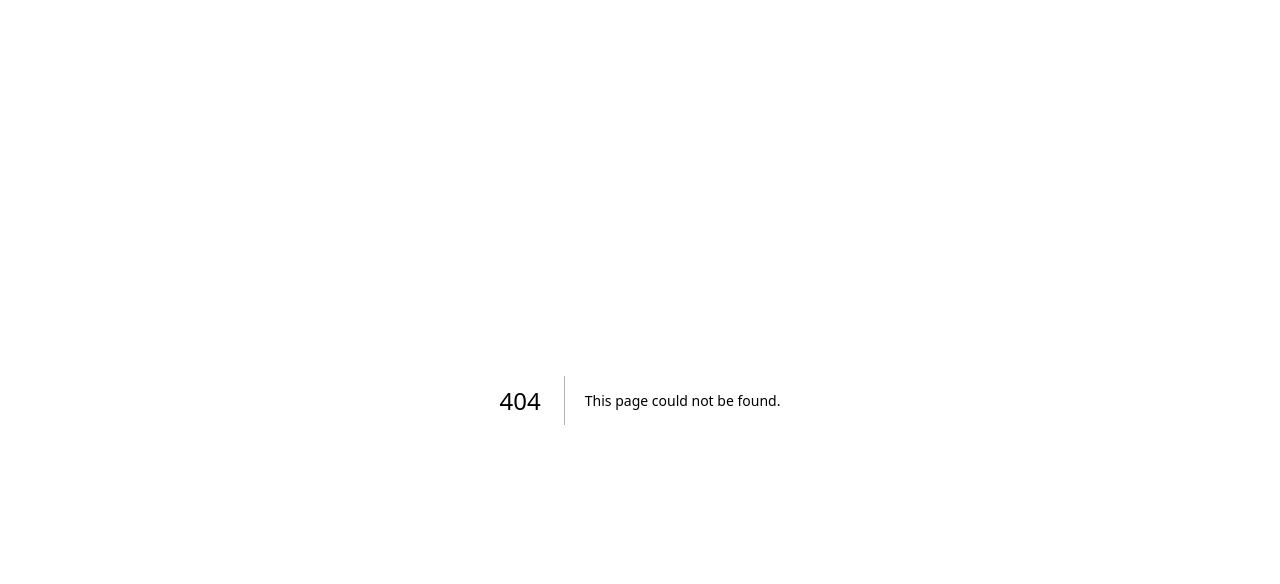
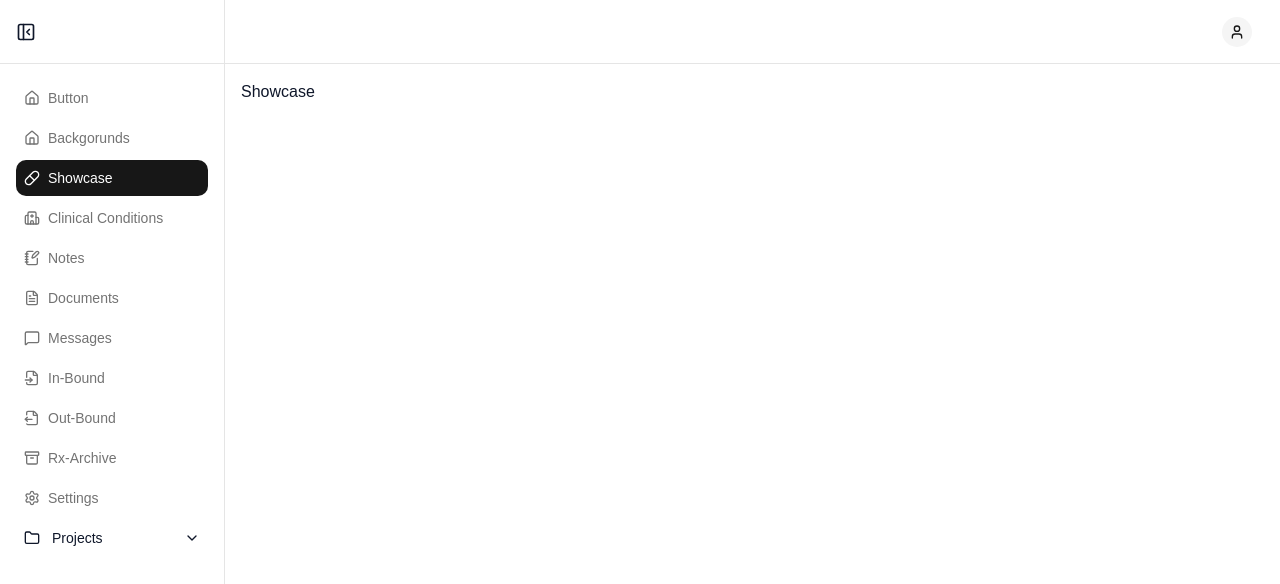
Before and after one commit to Harit007x/satoriui, a Next.js app: page /components/showcase in a window 1280 px wide. Before the commit this address had no page. Shown: the top 584 px of the page. Built offline with nearby package versions, Linux system fonts and the light colour scheme.

Commit message:
fixed the sidebar (icon,title) vertical alignment issue

```diff
--- /dev/null
+++ b/app/components/backgrounds/page.tsx
@@ -0,0 +1,3 @@
+export default function Backgrounds() {
+  return <div>backgrounds</div>;
+}
--- a/app/components/layout.tsx
+++ b/app/components/layout.tsx
@@ -1,9 +1,10 @@
 import SideNav from "@/components/side-nav";
+import { ComponentsNavbarItems } from "@/utils/constants";
 
 export default function ComponentsLayout({
   children,
 }: {
   children: React.ReactNode;
 }) {
-  return <SideNav>{children}</SideNav>;
+  return <SideNav sidenavItems={ComponentsNavbarItems}>{children}</SideNav>;
 }
--- /dev/null
+++ b/app/components/showcase/page.tsx
@@ -0,0 +1,3 @@
+export default function Showcase() {
+  return <div>Showcase</div>;
+}
--- a/app/layout.tsx
+++ b/app/layout.tsx
@@ -1,15 +1,10 @@
 import type { Metadata } from "next";
-import { Geist, Geist_Mono } from "next/font/google";
+import { Geist } from "next/font/google";
 import "./globals.css";
 import { ThemeProvider } from "@/components/theme-provider";
 
 const geistSans = Geist({
   variable: "--font-geist-sans",
-  subsets: ["latin"],
-});
-
-const geistMono = Geist_Mono({
-  variable: "--font-geist-mono",
   subsets: ["latin"],
 });
 
@@ -25,9 +20,7 @@ export default function RootLayout({
 }>) {
   return (
     <html lang="en" suppressHydrationWarning>
-      <body
-        className={`${geistSans.variable} ${geistMono.variable} antialiased`}
-      >
+      <body className={`${geistSans.variable} antialiased`}>
         <ThemeProvider
           attribute="class"
           defaultTheme="system"
--- a/components/header.tsx
+++ b/components/header.tsx
@@ -22,8 +22,8 @@ function Header(props: IHeader) {
   return (
     <div
       className={clsx(
-        "flex justify-end border-b border-muted-background h-16 px-4 items-center",
-        { "justify-between": !props.collapsed }
+        "flex justify-between border-b border-muted-background h-16 px-4 items-center",
+        { "justify-end": props.collapsed }
       )}
     >
       <SideNavToggleBtn
--- a/components/menu-item.tsx
+++ b/components/menu-item.tsx
@@ -72,15 +72,19 @@ const MenuItem = ({ item }: { item: SideNavItem }) => {
     <Link
       href={item.path}
       className={clsx(
-        "flex items-center space-x-3 min-w-[10rem] p-2 rounded-md",
+        "flex items-center gap-2 min-w-[10rem] p-2 py-2.5 rounded-lg text-sm",
         {
           "bg-primary text-white": isActive(item.path),
-          "hover:bg-primary/20": !isActive(item.path),
+          "text-muted-foreground hover:bg-primary/20": !isActive(item.path),
         }
       )}
     >
-      {item.icon}
-      <span className="font-medium text-sm">{item.title}</span>
+      {item.icon && (
+        <span className="h-4 w-4 shrink-0 flex items-center justify-center">
+          {item.icon}
+        </span>
+      )}
+      <span className="leading-4">{item.title}</span>
     </Link>
   );
 };
--- a/components/side-nav.tsx
+++ b/components/side-nav.tsx
@@ -8,17 +8,18 @@ import clsx from "clsx";
 
 import MenuItem from "./menu-item";
 import { Icons } from "./icons";
-import { SIDENAV_ITEMS } from "@/utils/constants";
 import Header from "./header";
 import { SideNavToggleBtn } from "./side-nav-toggle-btn";
 import { useSidebarMediaQuery } from "@/hooks/useSidebarMediaQuery";
 import { useHandleClickOutside } from "@/hooks/useHandleClickOutside";
+import { SideNavItem } from "@/utils/types";
 
 interface SideNavProps {
   children: React.ReactNode;
+  sidenavItems: SideNavItem[];
 }
 
-const SideNav = ({ children }: SideNavProps) => {
+const SideNav = ({ sidenavItems, children }: SideNavProps) => {
   const sideNavRef = useRef<HTMLDivElement | null>(null);
 
   const { isSmallScreen, sidebarOpen, setSidebarOpen } = useSidebarMediaQuery(
@@ -55,12 +56,6 @@ const SideNav = ({ children }: SideNavProps) => {
         <div className="flex bg-background flex-col gap-4 w-[14rem] h-full">
           {/* Logo */}
           <div className="flex gap-4 items-center min-w-[8rem] h-16 p-3 border-b border-muted-background hidden sm:flex">
-            <img
-              src="/png/alera-logo.png"
-              alt="Aleracare"
-              className="object-cover h-6"
-            />
-
             <div className="w-full flex justify-between items-center text-xl font-bold">
               {/* Aleracare */}
               <SideNavToggleBtn
@@ -84,14 +79,12 @@ const SideNav = ({ children }: SideNavProps) => {
               </SideNavToggleBtn>
             </div>
 
-            {SIDENAV_ITEMS.map((item, idx) => (
+            {sidenavItems.map((item, idx) => (
               <MenuItem key={idx} item={item} />
             ))}
           </div>
 
-          <p className="text-sm font-normal m-auto p-4 tracking-wide">
-            Patient Portal
-          </p>
+          <p className="text-sm font-normal m-auto p-4 tracking-wide"></p>
         </div>
       </div>
 
--- a/utils/constants.tsx
+++ b/utils/constants.tsx
@@ -1,20 +1,21 @@
 import { Icons } from "@/components/icons";
 import { SideNavItem } from "./types";
 
-export const SIDENAV_ITEMS: SideNavItem[] = [
+const prefix: string = "/components";
+export const ComponentsNavbarItems: SideNavItem[] = [
   {
-    title: "Dashboard",
-    path: "/dashboard",
+    title: "Button",
+    path: `${prefix}/button`,
     icon: <Icons.home width="16" height="16" />,
   },
   {
-    title: "Account Info",
-    path: "/account-info",
+    title: "Backgorunds",
+    path: `${prefix}/backgrounds`,
     icon: <Icons.home width="16" height="16" />,
   },
   {
-    title: "Prescription",
-    path: "/prescription",
+    title: "Showcase",
+    path: `${prefix}/showcase`,
     icon: <Icons.pill width="16" height="16" />,
   },
   {
@@ -58,16 +59,15 @@ export const SIDENAV_ITEMS: SideNavItem[] = [
     path: "/settings",
     icon: <Icons.settings width="16" height="16" />,
   },
-  // {
-  //   title: 'Projects',
-  //   path: '/projects',
-  //   icon: <Icons.folder width="16" height="16" />,
-  //   submenu: true,
-  //   subMenuItems: [
-  //     { title: 'All', path: '/projects' },
-  //     { title: 'Web Design', path: '/projects/web-design' },
-  //     { title: 'Graphic Design', path: '/projects/graphic-design' },
-
-  //   ],
-  // },
+  {
+    title: "Projects",
+    path: "/projects",
+    icon: <Icons.folder width="16" height="16" />,
+    submenu: true,
+    subMenuItems: [
+      { title: "All", path: "/projects" },
+      { title: "Web Design", path: "/projects/web-design" },
+      { title: "Graphic Design", path: "/projects/graphic-design" },
+    ],
+  },
 ];
```
